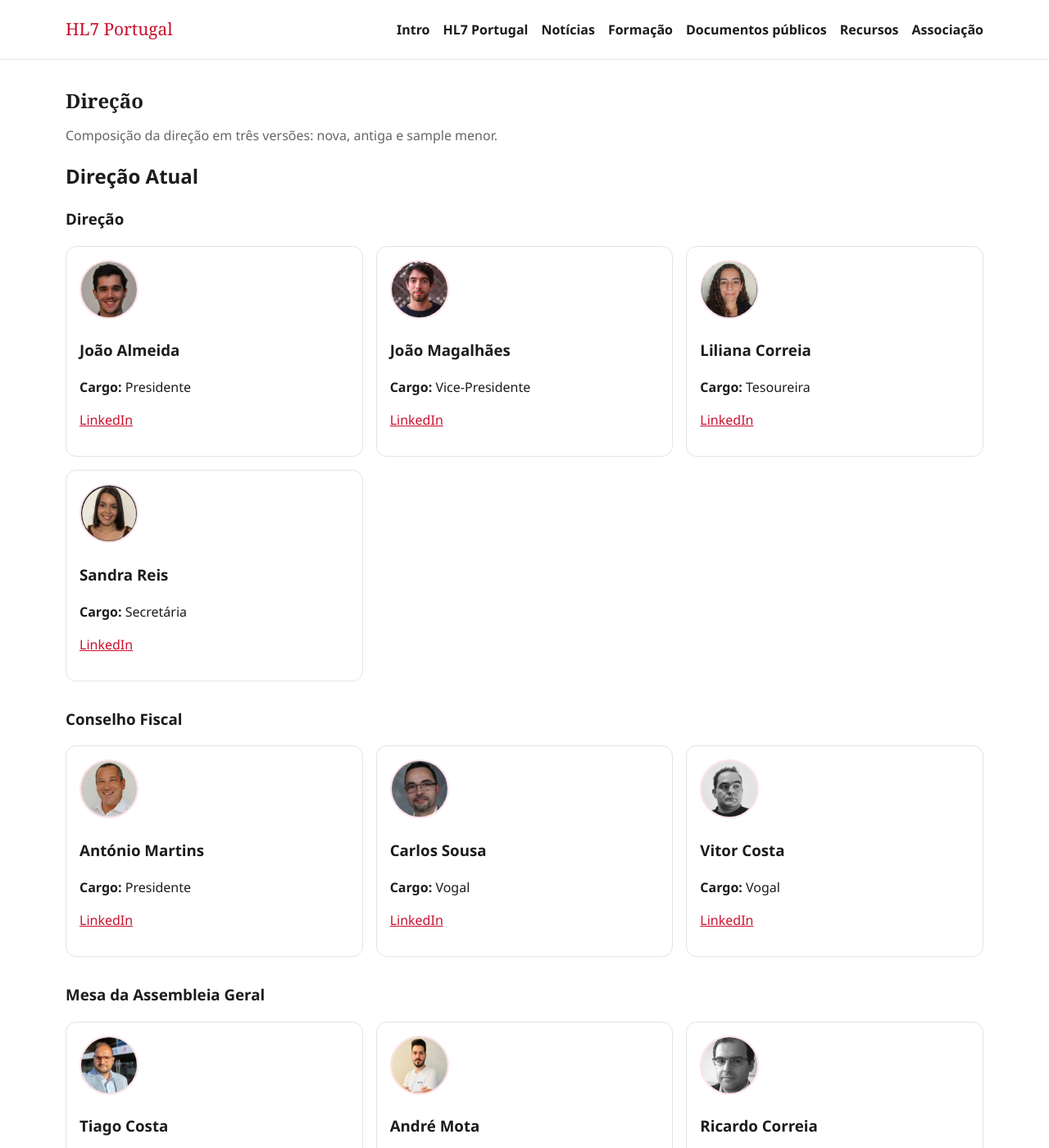
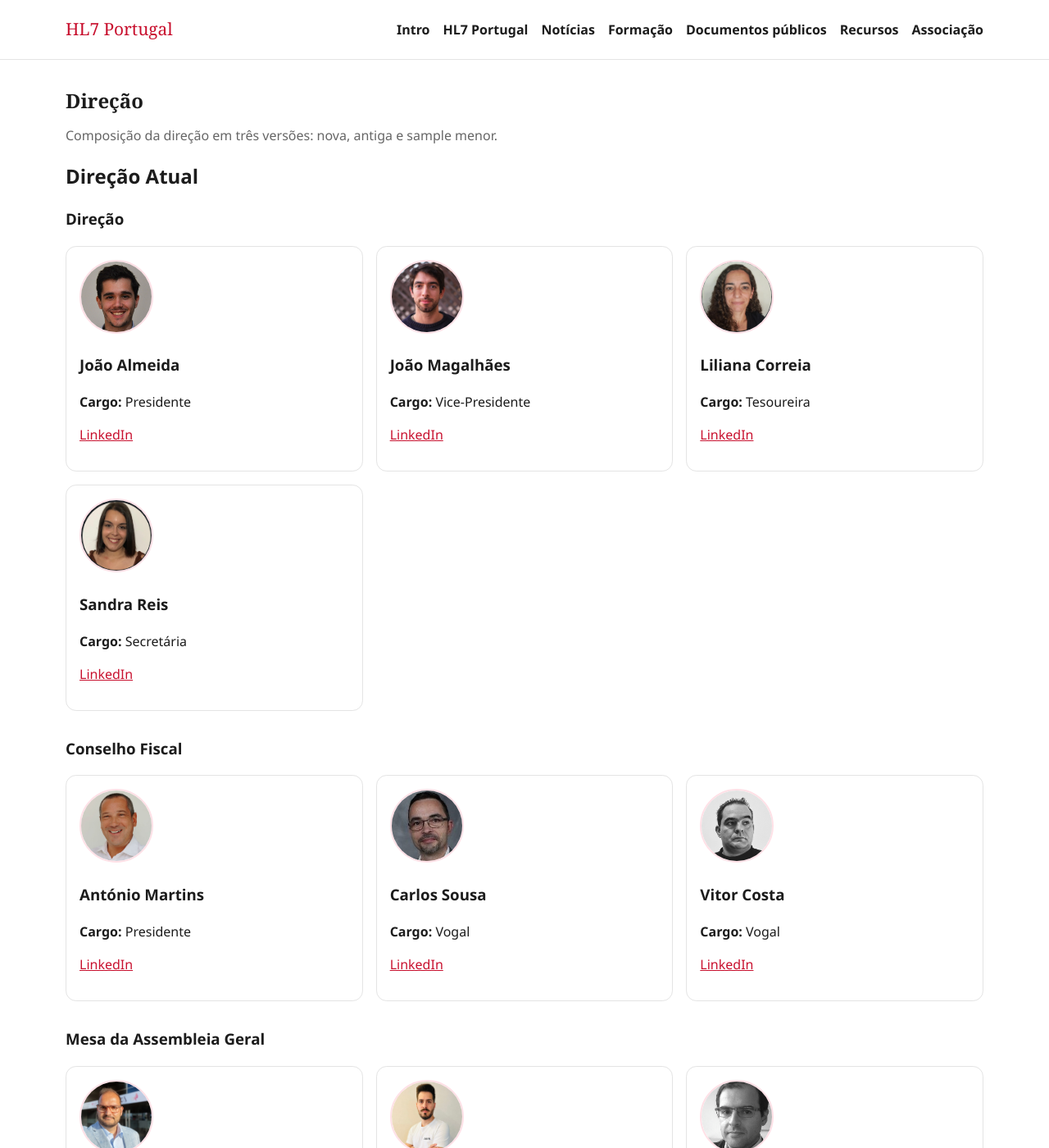
Before and after one commit to hl7-pt/website, a Jekyll site: the page built from pages/direcao.md, in a window 1280 px wide and 1400 px high. Shown: the whole window at 82% size. Built offline with Jekyll 4.4.1, drawn with Linux system fonts in a browser that asks for light colours.

Commit message:
Increase member photo size by 25% on direcao page (72px → 90px)

```diff
--- a/assets/css/main.css
+++ b/assets/css/main.css
@@ -315,8 +315,8 @@ th {
 }
 
 .member-photo {
-    width: 72px;
-    height: 72px;
+    width: 90px;
+    height: 90px;
     border-radius: 50%;
     object-fit: cover;
     border: 2px solid #ffe1e7;
--- a/assets/css/main.scss
+++ b/assets/css/main.scss
@@ -267,8 +267,8 @@ th {
 }
 
 .member-photo {
-    width: 72px;
-    height: 72px;
+    width: 90px;
+    height: 90px;
     border-radius: 50%;
     object-fit: cover;
     border: 2px solid #ffe1e7;
```
